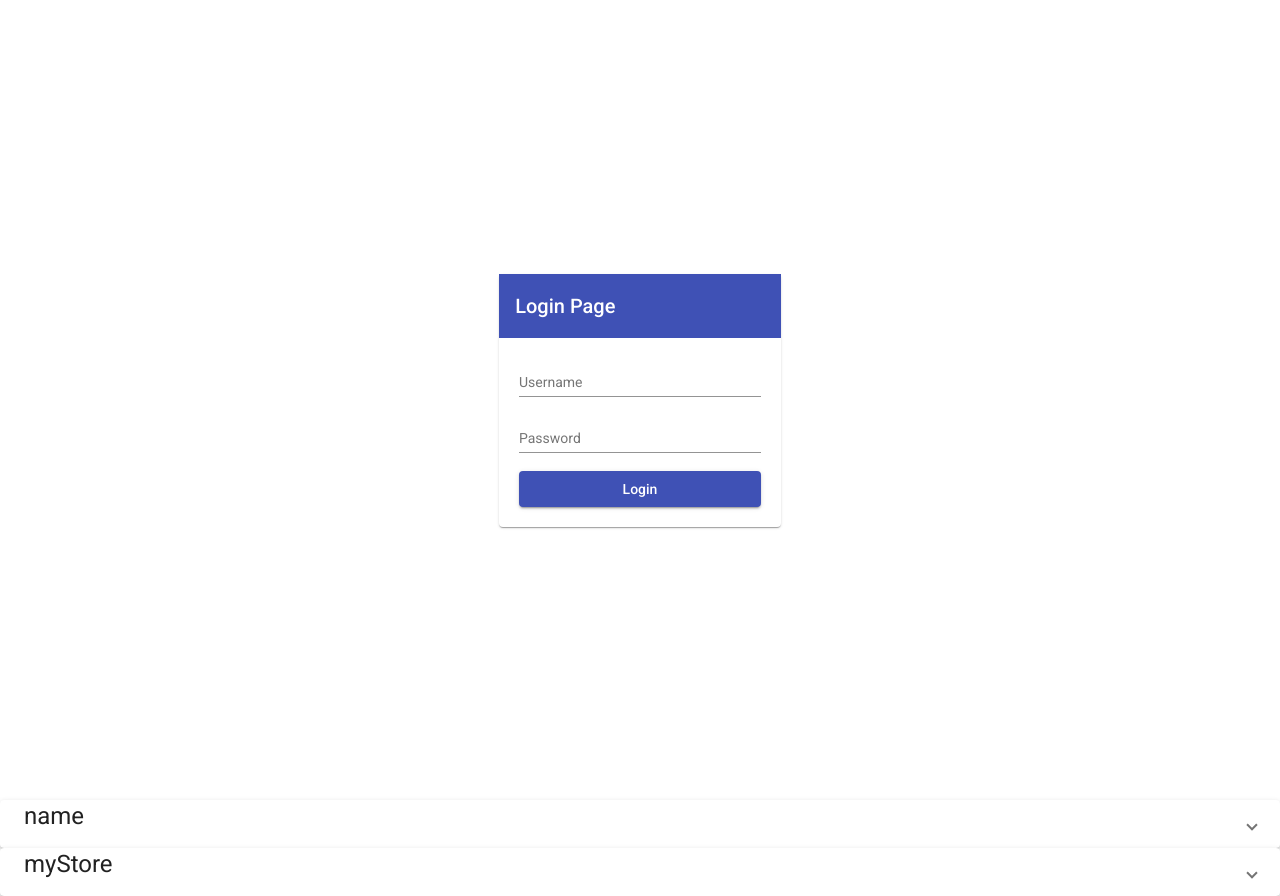
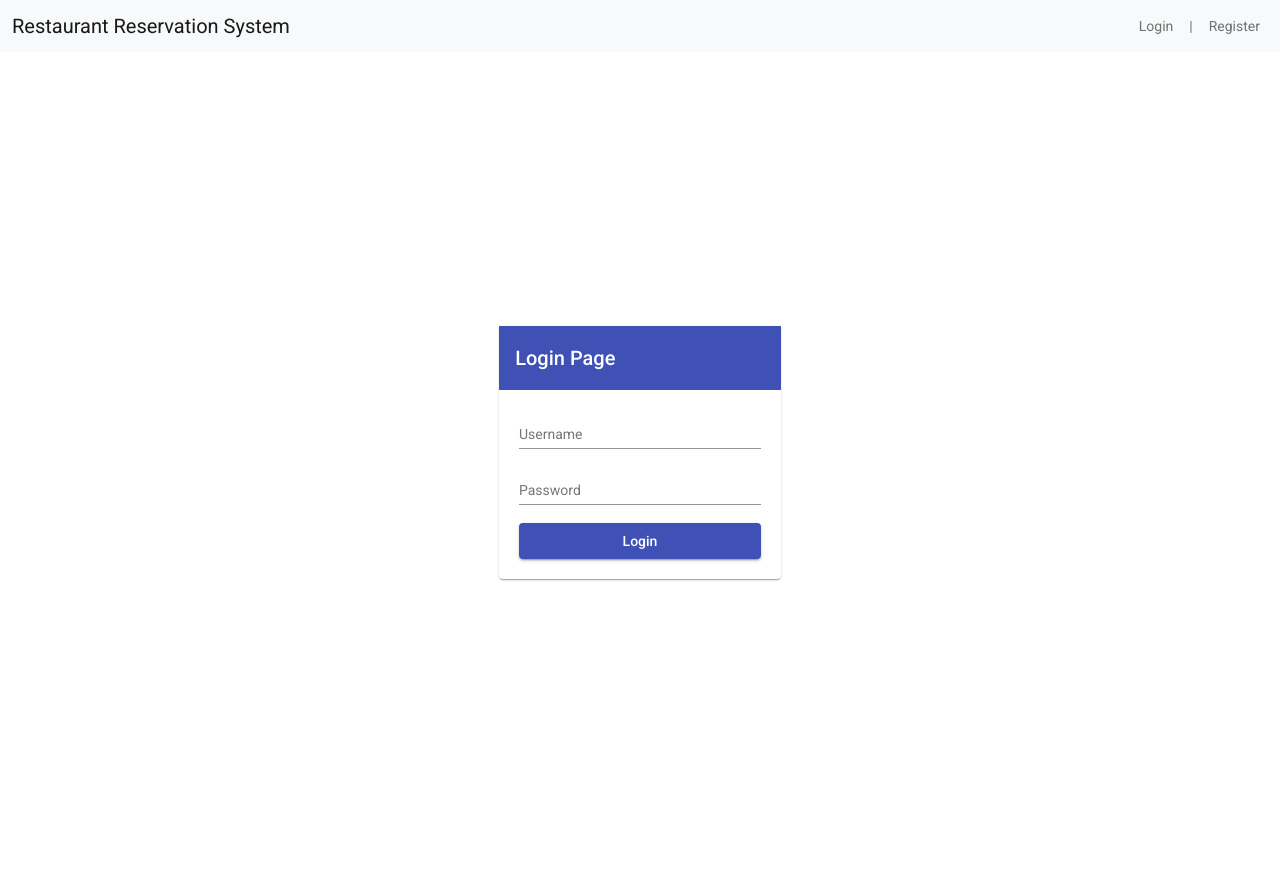
Before and after one commit to Team-Irie/Revature-Project-2-Frontend, an Angular app in the folder restaurant-reservation-system/: page /login in a window 1280 px wide. After the commit the page ends 852 px from the top, so only its background shows below. Built offline with nearby package versions, Linux system fonts and the light colour scheme.

Commit message:
adds navbar to login/registration

```diff
--- a/restaurant-reservation-system/src/app/app.component.html
+++ b/restaurant-reservation-system/src/app/app.component.html
@@ -1,2 +1 @@
 <router-outlet></router-outlet>
-<app-customer-view-reservations-page></app-customer-view-reservations-page>
--- a/restaurant-reservation-system/src/app/components/login/login.component.html
+++ b/restaurant-reservation-system/src/app/components/login/login.component.html
@@ -1,3 +1,4 @@
+<app-navbar></app-navbar>
 <div fxLayoutAlign="center center" fxFlexFill class="main-div">
    <mat-card fxFlex="22">
        <mat-toolbar color="primary" class="mt-toolbar">Login Page</mat-toolbar>
--- a/restaurant-reservation-system/src/app/components/registration-page/registration-page.component.html
+++ b/restaurant-reservation-system/src/app/components/registration-page/registration-page.component.html
@@ -1,3 +1,4 @@
+<app-navbar></app-navbar>
 <div fxLayoutAlign="center center">
     <mat-card>
         <form #registerUserForm="ngForm">
```
